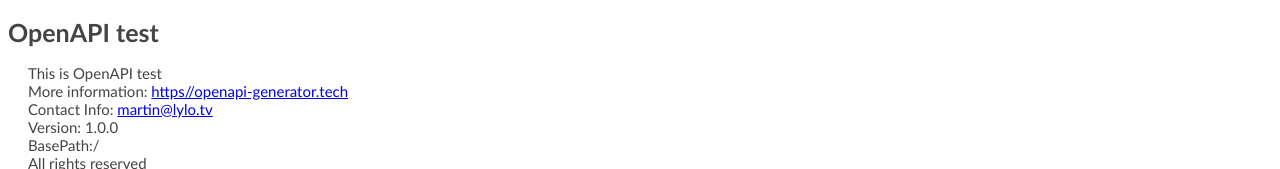
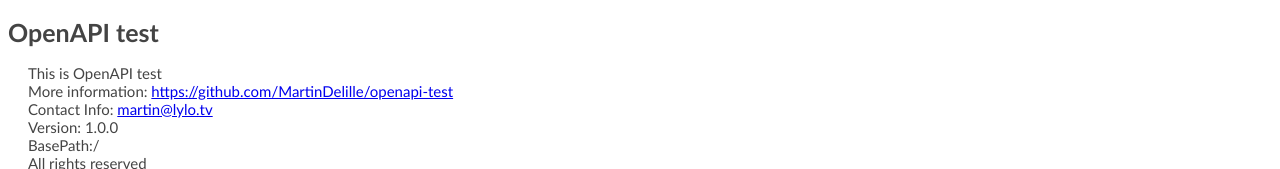
Before and after one commit to MartinDelille/openapi-test, a plain HTML site: page index.html in a window 1280 px wide. Shown: the top 169 px of the page. Drawn offline with Linux system fonts and the light colour scheme.

Commit message:
Deploy MartinDelille/openapi-test to github.com/MartinDelille/openapi-test.git:gh-pages

```diff
--- a/index.html
+++ b/index.html
@@ -181,7 +181,7 @@ font-style: italic;
   <body>
   <h1>OpenAPI test</h1>
     <div class="app-desc">This is OpenAPI test</div>
-    <div class="app-desc">More information: <a href="https//openapi-generator.tech">https//openapi-generator.tech</a></div>
+    <div class="app-desc">More information: <a href="https://github.com/MartinDelille/openapi-test">https://github.com/MartinDelille/openapi-test</a></div>
     <div class="app-desc">Contact Info: <a href="martin@lylo.tv">martin@lylo.tv</a></div>
     <div class="app-desc">Version: 1.0.0</div>
     <div class="app-desc">BasePath:/</div>
```
